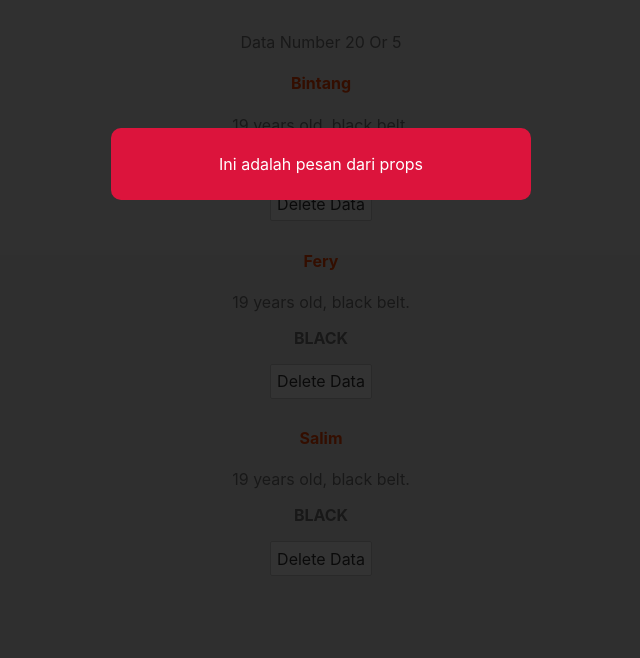
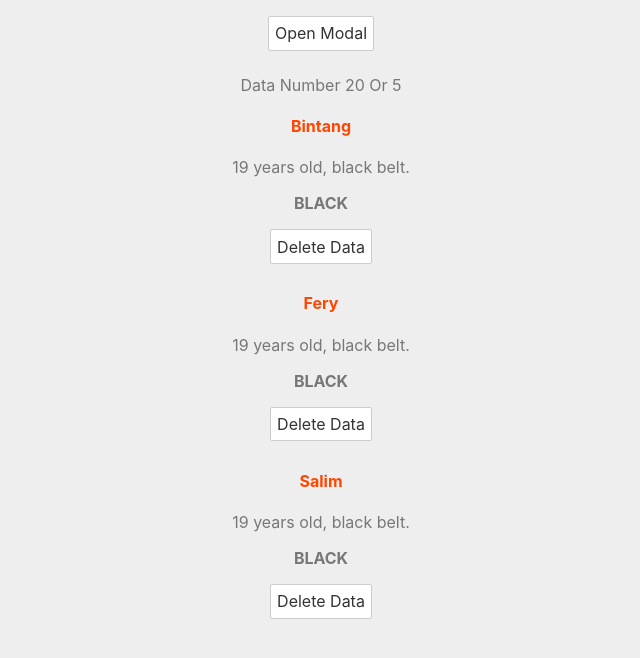
Before and after one commit to M-BintangR/belajar-svelte, a Svelte app: page / in a window 1280 px wide. Shown: the top 658 px of the page, without its empty margins (319-959 px from the left). Built offline with nearby package versions, Linux system fonts and the light colour scheme.

Commit message:
event forwarding ✅

```diff
--- a/src/App.svelte
+++ b/src/App.svelte
@@ -1,10 +1,22 @@
 <script>
   import Latihan from "./Latihan.svelte";
   import Modal from "./Modal.svelte";
+
+  let showModal = false;
+
+  const openModal = () => {
+    showModal = !showModal;
+  };
 </script>
 
 <main>
-  <Modal message="Ini adalah pesan dari props" isPromo={true} />
+  <button on:click={openModal}>Open Modal</button>
+  <Modal
+    message="Ini adalah pesan dari props"
+    isPromo={true}
+    {showModal}
+    on:click={openModal}
+  />
   <Latihan />
 </main>
 
--- a/src/Modal.svelte
+++ b/src/Modal.svelte
@@ -1,11 +1,11 @@
 <script>
   export let message = "default value";
-  let showModal = true;
+  export let showModal = false;
   export let isPromo = false;
 </script>
 
 {#if showModal}
-  <div class="backdrop">
+  <div class="backdrop" on:click>
     <div class="modal" class:promo={isPromo}>
       <p>{message}</p>
     </div>
```
